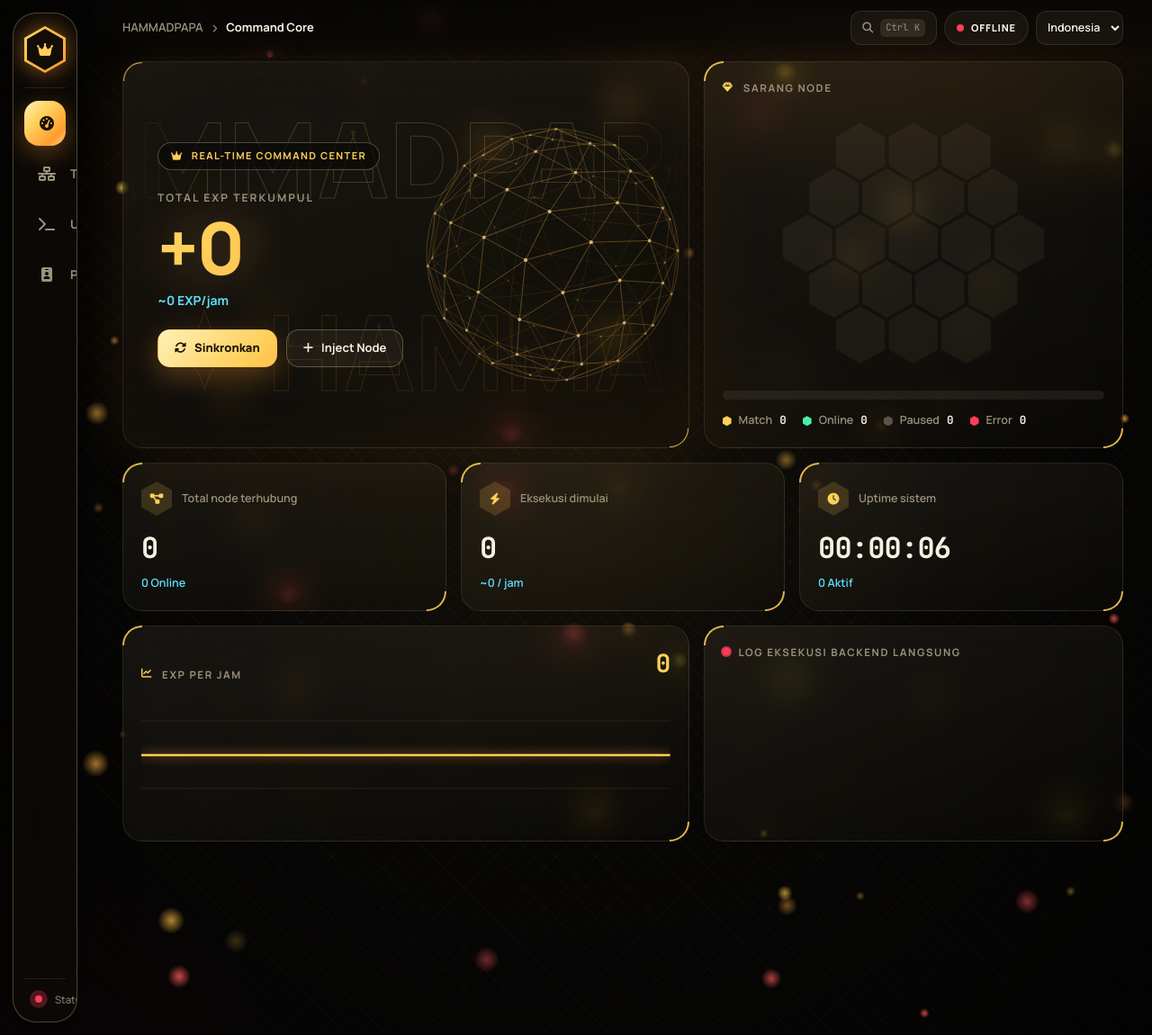
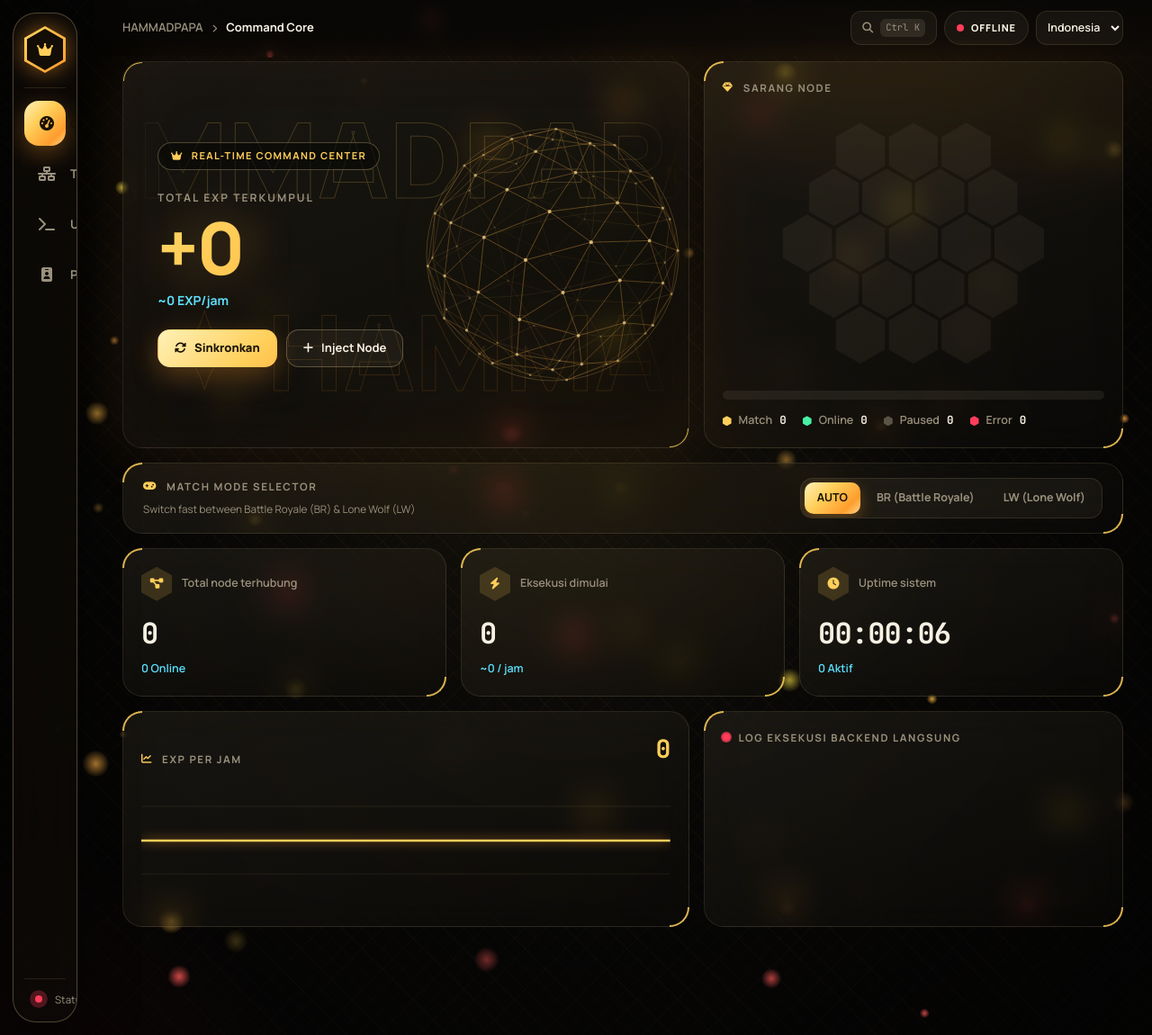
Before and after one commit to hammadxlive22-stack/ANTIBAN-UDP, a Python web app: template templates/index.html in a window 1280 px wide. Shown: the whole page at 90% size. Run offline with Jinja, Linux system fonts and the light colour scheme; the template is opened without the code that fills it, so the values that code supplies are empty; some web fonts are replaced.

Commit message:
Update index.html

```diff
--- a/templates/index.html
+++ b/templates/index.html
@@ -420,6 +420,20 @@ button{cursor:pointer;background:none;border:0}
         </div>
       </div>
     </div>
+
+    <!-- MATCH MODE CONTROLLER -->
+    <div class="card brk" style="padding: 16px 22px; margin-top: 16px; display: flex; align-items: center; justify-content: space-between; flex-wrap: wrap; gap: 12px;">
+      <div>
+        <div class="card-h" style="margin: 0 0 4px 0;"><i class="fa-solid fa-gamepad"></i><span>Match Mode Selector</span></div>
+        <small style="color: var(--dim);">Switch fast between Battle Royale (BR) & Lone Wolf (LW)</small>
+      </div>
+      <div class="seg" id="modeSwitcher">
+        <button type="button" onclick="changeMatchMode('AUTO')" id="btn-AUTO" class="active">AUTO</button>
+        <button type="button" onclick="changeMatchMode('BR')" id="btn-BR">BR (Battle Royale)</button>
+        <button type="button" onclick="changeMatchMode('LW')" id="btn-LW">LW (Lone Wolf)</button>
+      </div>
+    </div>
+
     <div class="tiles">
       <div class="card brk tile"><div><div class="t-top"><i class="fa-solid fa-diagram-project"></i><span data-i="Total node terhubung">Total node terhubung</span></div><div class="stat-val" id="stat-accounts">0</div></div><div class="stat-foot" id="stat-online">0 Online</div></div>
       <div class="card brk tile"><div><div class="t-top"><i class="fa-solid fa-bolt"></i><span data-i="Eksekusi dimulai">Eksekusi dimulai</span></div><div class="stat-val" id="stat-started">0</div></div><div class="stat-foot" id="stat-per-hour">~0 / jam</div></div>
@@ -586,9 +600,34 @@ const EXP_TABLE = {
 };
 
 const $ = id => document.getElementById(id);
-const state = { accounts:[], logs:[], online:true, loaded:false, serverUptime:null, upAt:Date.now(), hist:[] };
+const state = { accounts:[], logs:[], online:true, loaded:false, serverUptime:null, upAt:Date.now(), hist:[], currentMode: "AUTO" };
 let activeFilter = "all", activeLogFilter = "all", autoScroll = true, rendering = false;
 const clientStart = Date.now();
+
+/* ================= Fast Match Mode Switcher ================= */
+async function changeMatchMode(mode) {
+  try {
+    const res = await post("/api/set_mode", { match_mode: mode });
+    if (res.status === "success" || res.status === "ok") {
+      state.currentMode = res.match_mode || mode;
+      updateModeUI(state.currentMode);
+      toast(`Mode switched to: ${state.currentMode}`, "success");
+    } else {
+      toast("Failed to switch mode", "error");
+    }
+  } catch (e) {
+    toast("Backend connection error", "error");
+  }
+}
+
+function updateModeUI(activeMode) {
+  ['AUTO', 'BR', 'LW'].forEach(m => {
+    const btn = document.getElementById('btn-' + m);
+    if (btn) {
+      btn.classList.toggle('active', m === activeMode);
+    }
+  });
+}
 
 /* ================= i18n ================= */
 const LG = ["en","ar","ne","hi"], D = {en:{},ar:{},ne:{},hi:{}};
@@ -687,7 +726,7 @@ const T = [
 ["Belum ada node aktif.","No active nodes yet.","لا توجد عقد نشطة بعد.","अहिलेसम्म कुनै सक्रिय नोड छैन।","अभी कोई सक्रिय नोड नहीं है।"],
 ["Inject node pertama","Inject your first node","أضف أول عقدة","पहिलो नोड थप्नुहोस्","पहला नोड जोड़ें"],
 ["Log server dibersihkan","Server logs cleared","تم مسح سجلات الخادم","सर्भर लग मेटाइयो","सर्वर लॉग साफ़ किए गए"],
-["Gagal menghapus log di backend","Failed to clear logs on backend","فشل مسح السجلات على الخادم","ब्याकएन्डमा लग मेटाउन असफल","बैकएंड पर लॉग साफ़ करने में विफल"],
+["Gagal menghapus log di backend","Failed to clear logs on backend","فشل مسح السجلات على الخادم","ب्याकएन्डमा लग मेटाउन असफल","बैकएंड पर लॉग साफ़ करने में विफल"],
 ["{0} disalin: {1}","{0} copied: {1}","تم نسخ {0}: {1}","{0} कपी गरियो: {1}","{0} कॉपी किया गया: {1}"],
 ["{0} Online","{0} online","{0} متصل","{0} अनलाइन","{0} ऑनलाइन"],
 ["~{0} / jam","~{0} / hour","~{0} / ساعة","~{0} / घण्टा","~{0} / घंटा"],
@@ -1179,6 +1218,11 @@ function renderOverview(d){
   setText("p-matches", d.total_matches_started || 0);
   setText("p-exp", "+" + Number(d.total_gained_exp || 0).toLocaleString());
   setText("p-rate", Number(d.exp_per_hour || 0).toLocaleString());
+
+  if (d.current_match_mode) {
+    state.currentMode = d.current_match_mode;
+    updateModeUI(state.currentMode);
+  }
 }
 function renderAll(force){
   if(!state.loaded) return;
```
